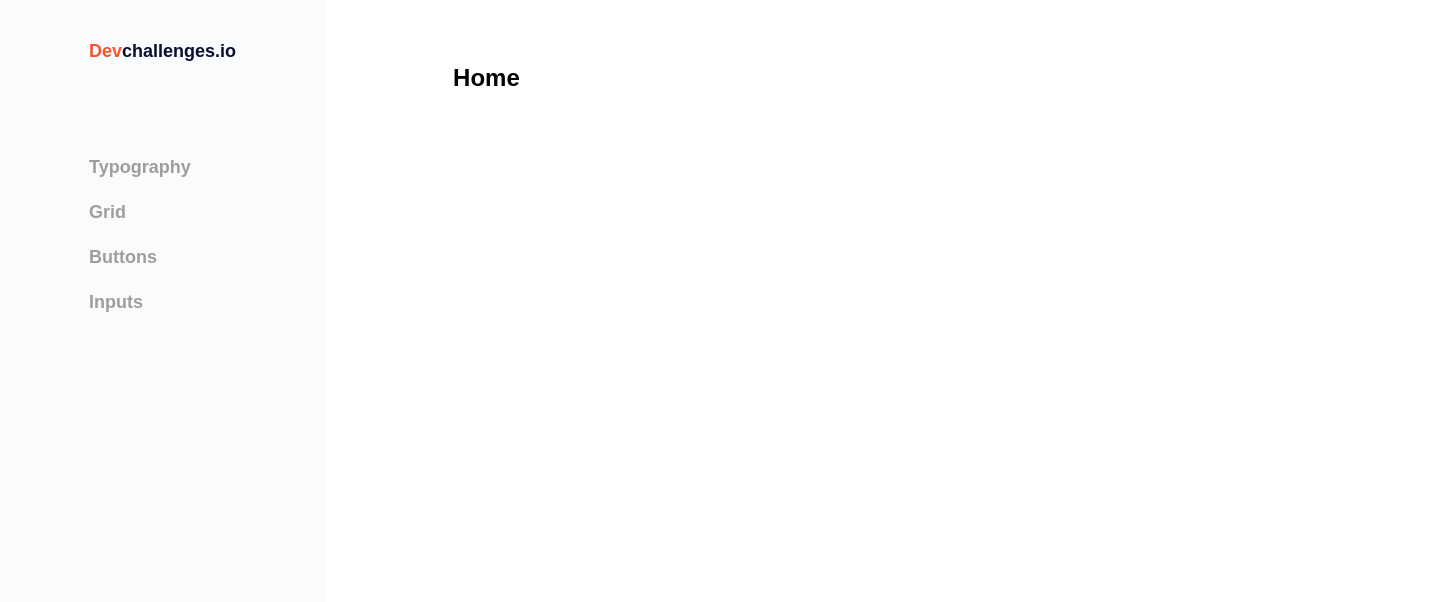
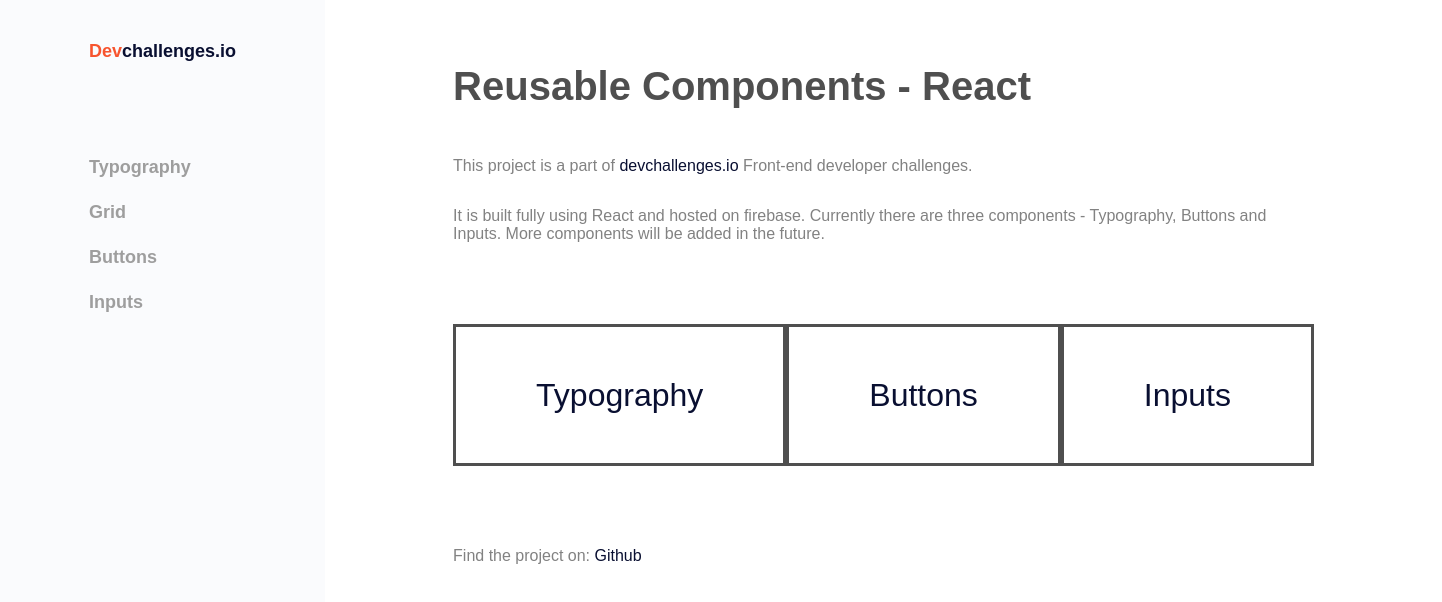
Before and after one commit to tahmid-ul/react-reusable-ui-components, a React (Create React App) app: page / in a window 1280 px wide. Shown: the top 602 px of the page, 1442 px wide, since content can reach past the window. Built offline with nearby package versions, Linux system fonts and the light colour scheme.

Commit message:
customized the homepage

```diff
--- a/src/App.js
+++ b/src/App.js
@@ -1,5 +1,6 @@
 import React from "react";
 import { BrowserRouter as Router, Switch, Route, Link } from "react-router-dom";
+import Home from "./pages/Home_page/Home";
 import Typography from "./pages/Typography_page/Typography";
 import Buttons from "./pages/Buttons_page/Buttons";
 import Inputs from "./pages/Inputs_page/Inputs";
@@ -9,7 +10,7 @@ const routes = [
   {
     path: "/",
     exact: true,
-    main: () => <h2>Home</h2>,
+    main: () => <Home />,
   },
   {
     path: "/typography",
--- /dev/null
+++ b/src/pages/Home_page/Home.css
@@ -0,0 +1,43 @@
+.home__header {
+  font-size: 2.5rem;
+  font-weight: 700;
+  margin-bottom: 3rem;
+  color: #4f4f4f;
+}
+
+.home__container p {
+  color: #828282;
+  margin-bottom: 2rem;
+}
+
+.home__container_components {
+  display: flex;
+  justify-content: space-around;
+  align-items: center;
+  height: 30vh;
+}
+
+.home__container_components li {
+  list-style: none;
+}
+
+.home__container_components li a {
+  font-size: 2rem;
+  border: 3px solid #4f4f4f;
+  padding: 50px 80px;
+  transition: all 0.5s;
+}
+
+.home__container_components li a:hover {
+  box-shadow: 2px 2px 10px 5px rgba(0, 0, 0, 0.25);
+}
+
+.home__footer {
+  color: #828282;
+  margin-top: 2rem;
+}
+
+a {
+  color: #090f31;
+  text-decoration: none;
+}
--- /dev/null
+++ b/src/pages/Home_page/Home.js
@@ -0,0 +1,45 @@
+import React from "react";
+import { BrowserRouter as Router, Switch, Route, Link } from "react-router-dom";
+import "./Home.css";
+import Footer from "../../components/Footer";
+
+function Home() {
+  return (
+    <div className="home__container">
+      <h1 className="home__header">Reusable Components - React</h1>
+      <p className="home__container_subtitle">
+        This project is a part of{" "}
+        <Link to="https://devchallenges.io/">devchallenges.io</Link> Front-end
+        developer challenges.
+      </p>
+      <p>
+        It is built fully using React and hosted on firebase. Currently there
+        are three components - Typography, Buttons and Inputs. More components
+        will be added in the future.
+      </p>
+      <div className="home__container_components">
+        <li>
+          <Link to="/typography">Typography</Link>
+        </li>
+        <li>
+          <Link to="/buttons">Buttons</Link>
+        </li>
+        <li>
+          <Link to="/inputs">Inputs</Link>
+        </li>
+      </div>
+
+      <div className="home__footer">
+        Find the project on:{" "}
+        <Link
+          to="https://github.com/tahmid-ul/react-reusable-ui-components"
+          target="_blank"
+        >
+          Github
+        </Link>
+      </div>
+    </div>
+  );
+}
+
+export default Home;
```
Also changed, not shown: 1 other file (tests, documents, lock files or other folders).
